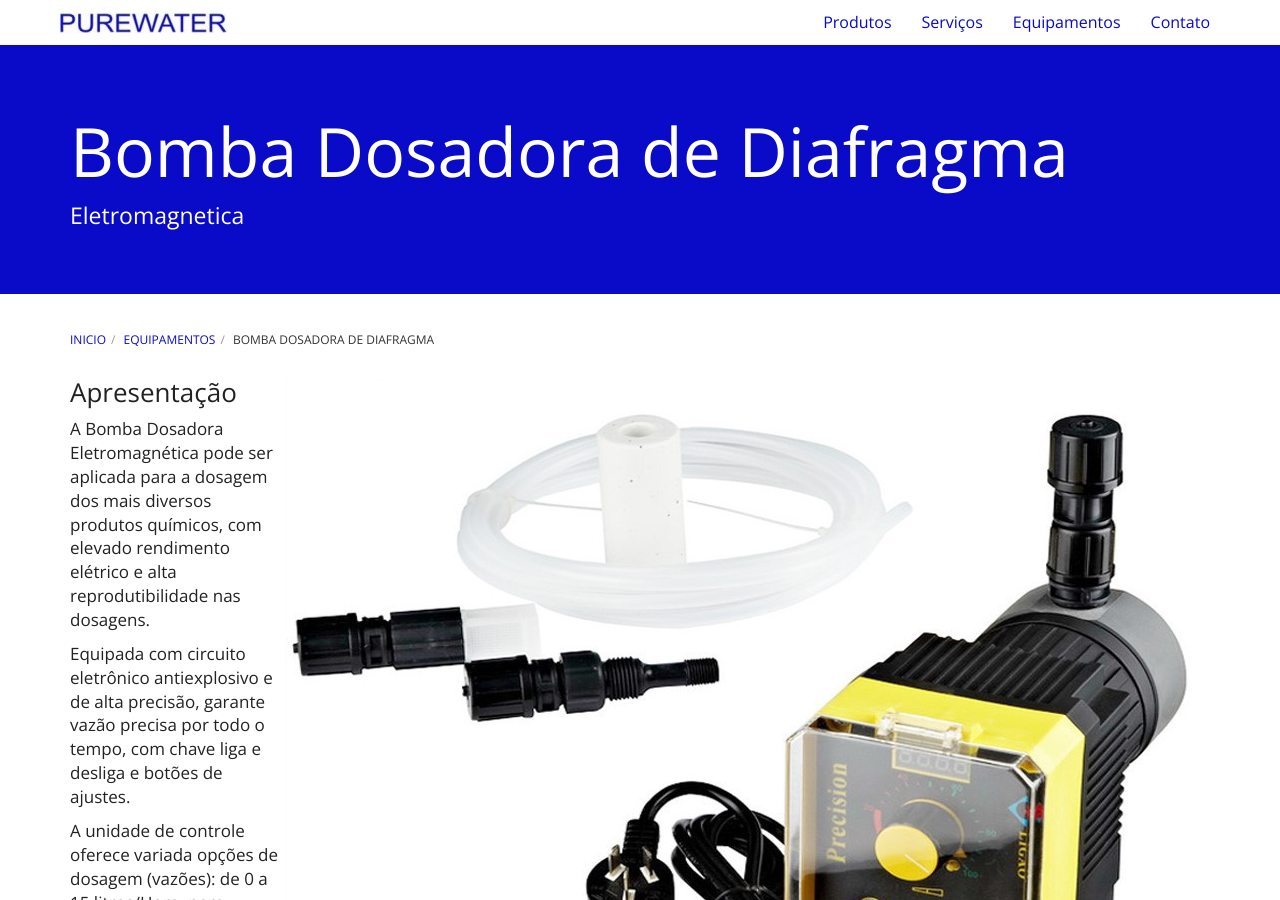
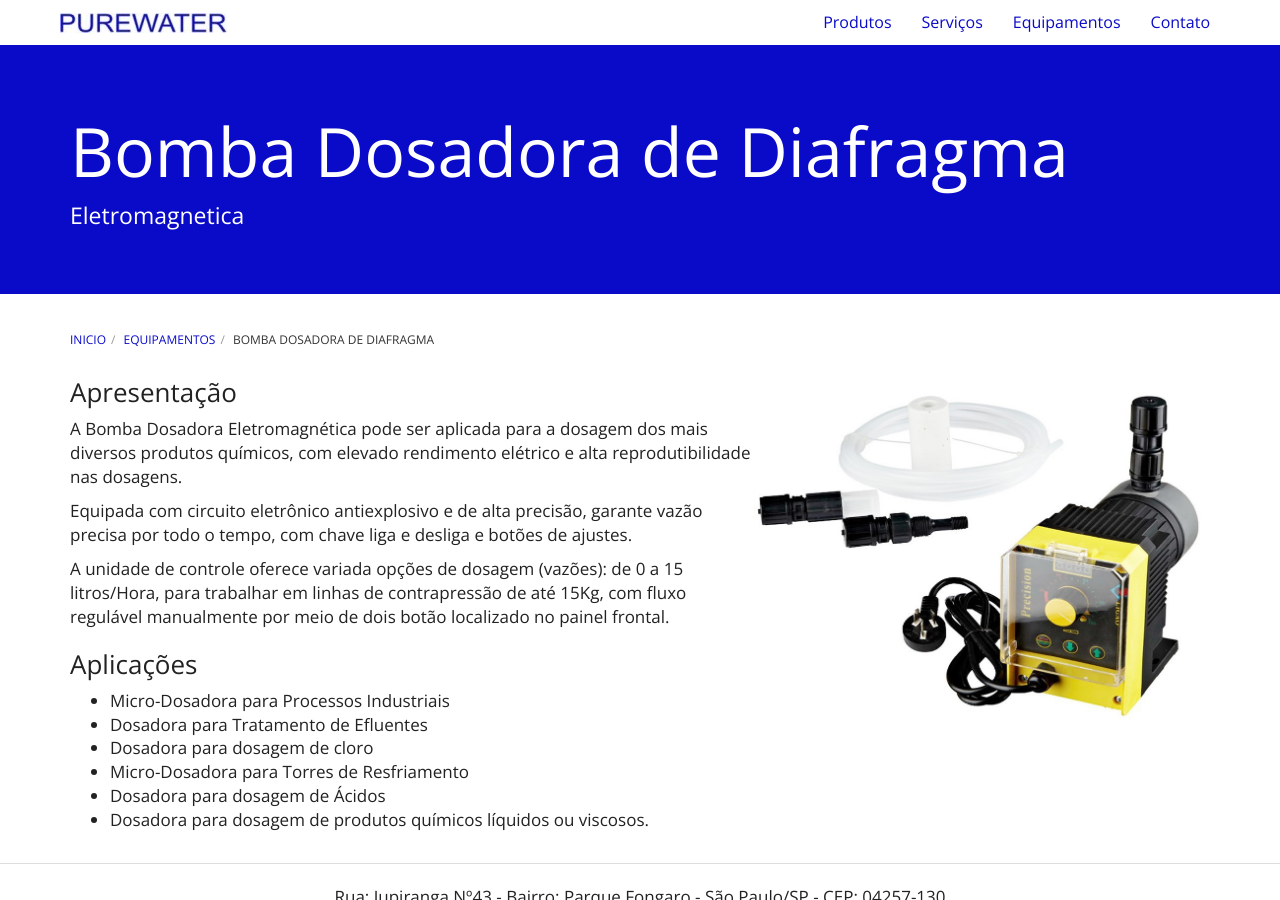
Before and after one commit to purewaterefluentes/purewaterefluentes.github.io, a Jekyll site: the page built from equipamentos/bomba-dosadora-de-diafragma-eletromagnetica.md, in a window 1280 px wide and 900 px high. Built offline with Jekyll 4.4.1, drawn with Linux system fonts in a browser that asks for light colours; nearby versions of some CDN libraries; library files that are not in the unit come from our copies.

Commit message:
Update bomba-dosadora-de-diafragma-eletromagnetica.md

```diff
--- a/equipamentos/bomba-dosadora-de-diafragma-eletromagnetica.md
+++ b/equipamentos/bomba-dosadora-de-diafragma-eletromagnetica.md
@@ -4,7 +4,7 @@ title: Bomba Dosadora de Diafragma
 subtitle: Eletromagnetica
 ---
 
-<img class="img-responsive pull-right" src="../../website/images/Bomba Dosadora diaframa PW-M.png" alt="Dosadora Diafragma Eletromagnetica">
+<img class="img-responsive pull-right" style="max-width: 40%;" src="../../website/images/Bomba Dosadora diaframa PW-M.png" alt="Dosadora Diafragma Eletromagnetica">
 
 ### Apresentação
 
```
